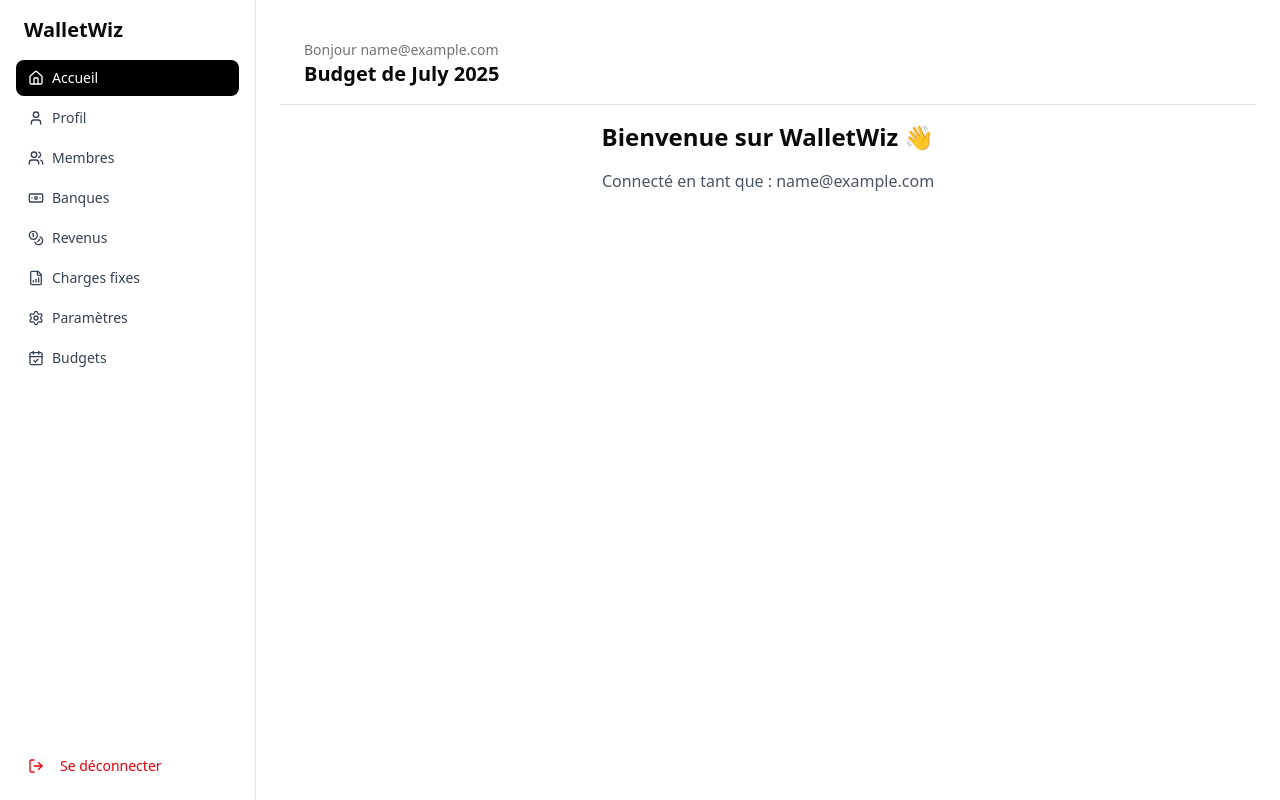
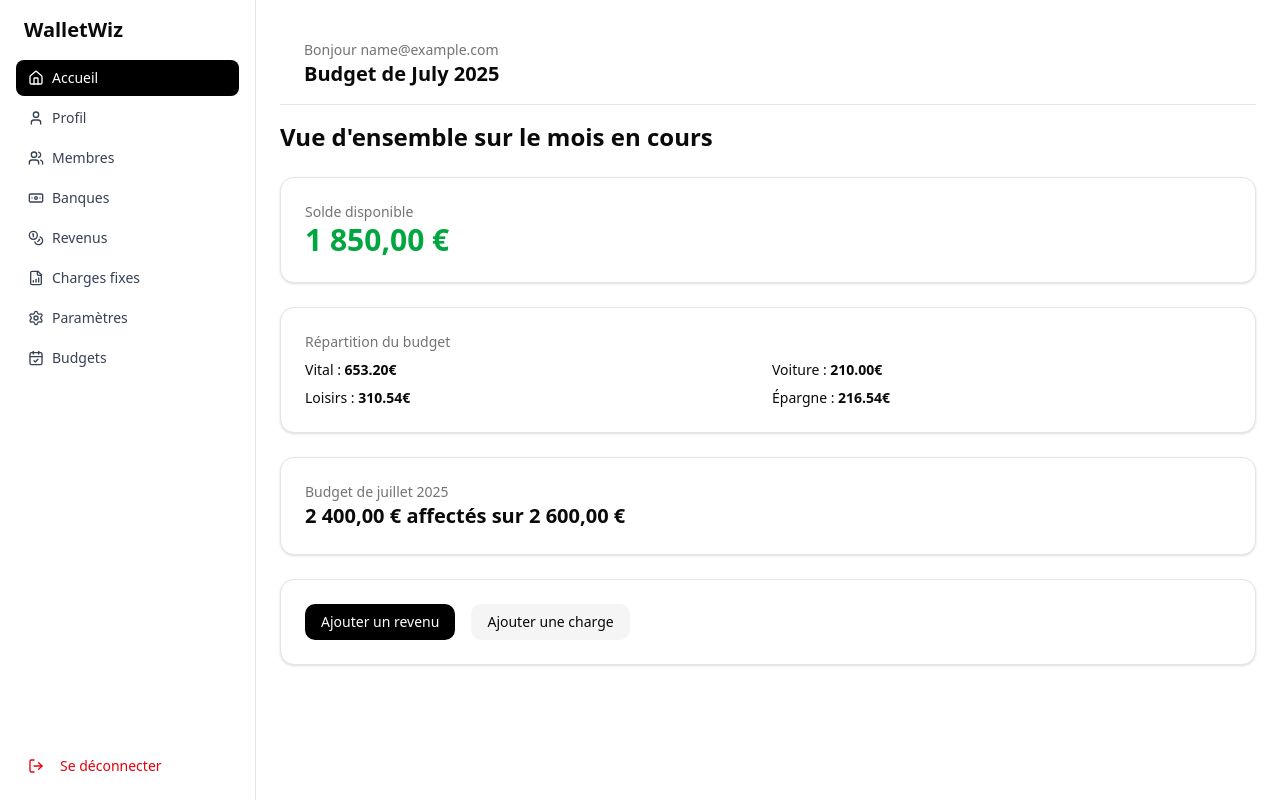
Before and after one commit to AlexandraJUREDIEU/walletwiz-front, a React (Vite) app: page /login in a window 1280 px wide. Both pictures are taken after typing "name@example.com" into the empty fields and a click on the button "Se connecter". Built offline with nearby package versions, Linux system fonts and the light colour scheme.

Commit message:
feat(page): add dashboard home overview with balance and repartition

```diff
--- a/src/pages/dashboard.tsx
+++ b/src/pages/dashboard.tsx
@@ -1,12 +1,41 @@
-import { useAuthStore } from "@/stores/authStore";
+export default function DashboardPage() {
 
-export default function DashboardPage() {
-    const user = useAuthStore((state) => state.user);
+return (
+    <section className="space-y-6">
+      <h2 className="text-2xl font-bold">Vue d'ensemble sur le mois en cours</h2>
 
-  return (
-    <div className="min-h-full flex flex-col items-center justify-center gap-4">
-      <h1 className="text-2xl font-bold">Bienvenue sur WalletWiz 👋</h1>
-      {user && <p className="text-gray-600">Connecté en tant que : {user.email}</p>}
-    </div>
+      {/* Solde */}
+      <div className="rounded-xl border p-6 shadow-sm bg-white">
+        <p className="text-sm text-muted-foreground">Solde disponible</p>
+        <p className="text-3xl font-bold text-green-600">1 850,00 €</p>
+      </div>
+
+      {/* Répartition */}
+      <div className="rounded-xl border p-6 shadow-sm bg-white">
+        <p className="text-sm text-muted-foreground mb-2">Répartition du budget</p>
+        <ul className="grid grid-cols-2 gap-2 text-sm">
+          <li>Vital : <strong>653.20€</strong></li>
+          <li>Voiture : <strong>210.00€</strong></li>
+          <li>Loisirs : <strong>310.54€</strong></li>
+          <li>Épargne : <strong>216.54€</strong></li>
+        </ul>
+      </div>
+
+      {/* Budget du mois */}
+      <div className="rounded-xl border p-6 shadow-sm bg-white">
+        <p className="text-sm text-muted-foreground">Budget de juillet 2025</p>
+        <p className="text-xl font-semibold">2 400,00 € affectés sur 2 600,00 €</p>
+      </div>
+
+      {/* Actions rapides */}
+      <div className="rounded-xl border p-6 shadow-sm bg-white flex gap-4">
+        <button className="bg-black text-white px-4 py-2 rounded-lg text-sm">
+          Ajouter un revenu
+        </button>
+        <button className="bg-muted px-4 py-2 rounded-lg text-sm">
+          Ajouter une charge
+        </button>
+      </div>
+    </section>
   )
 }
```
